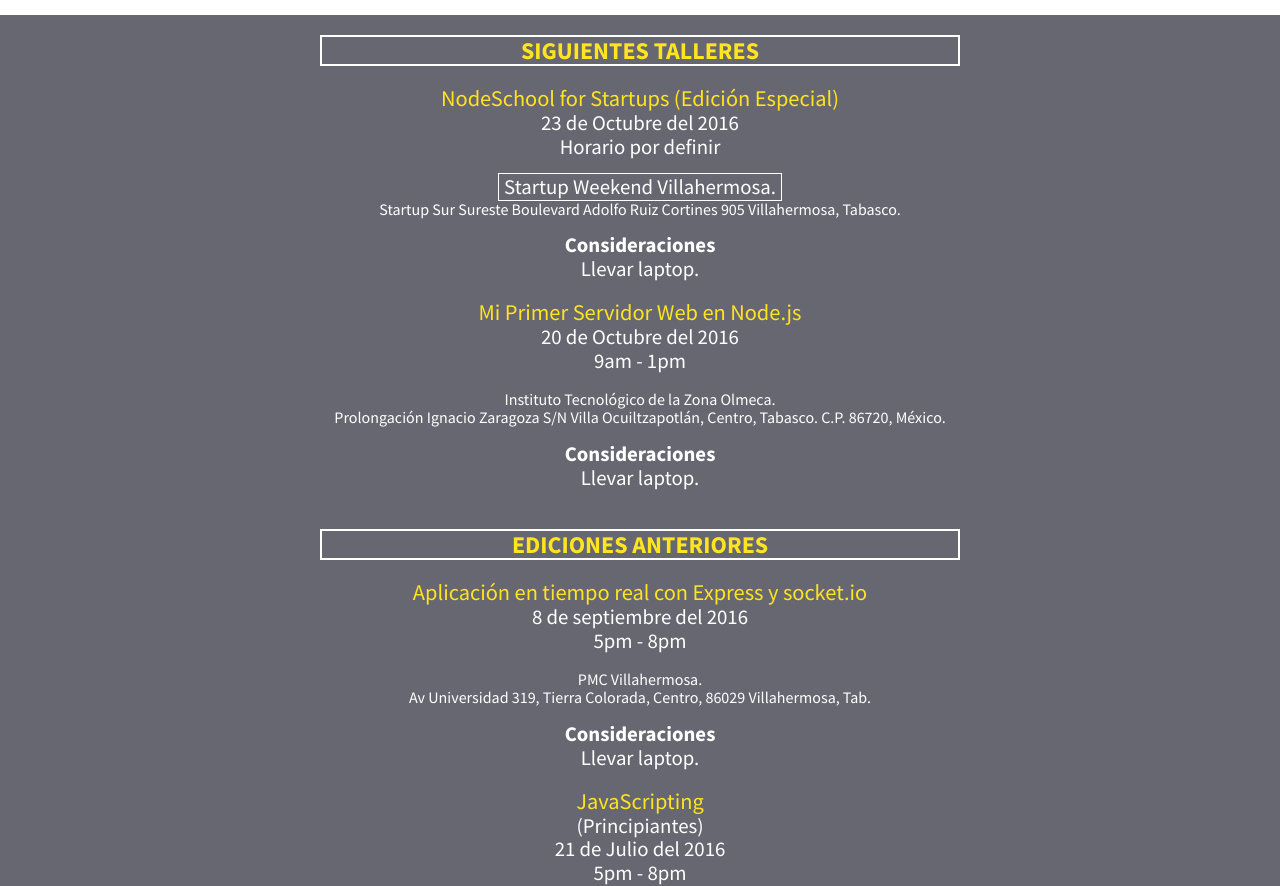
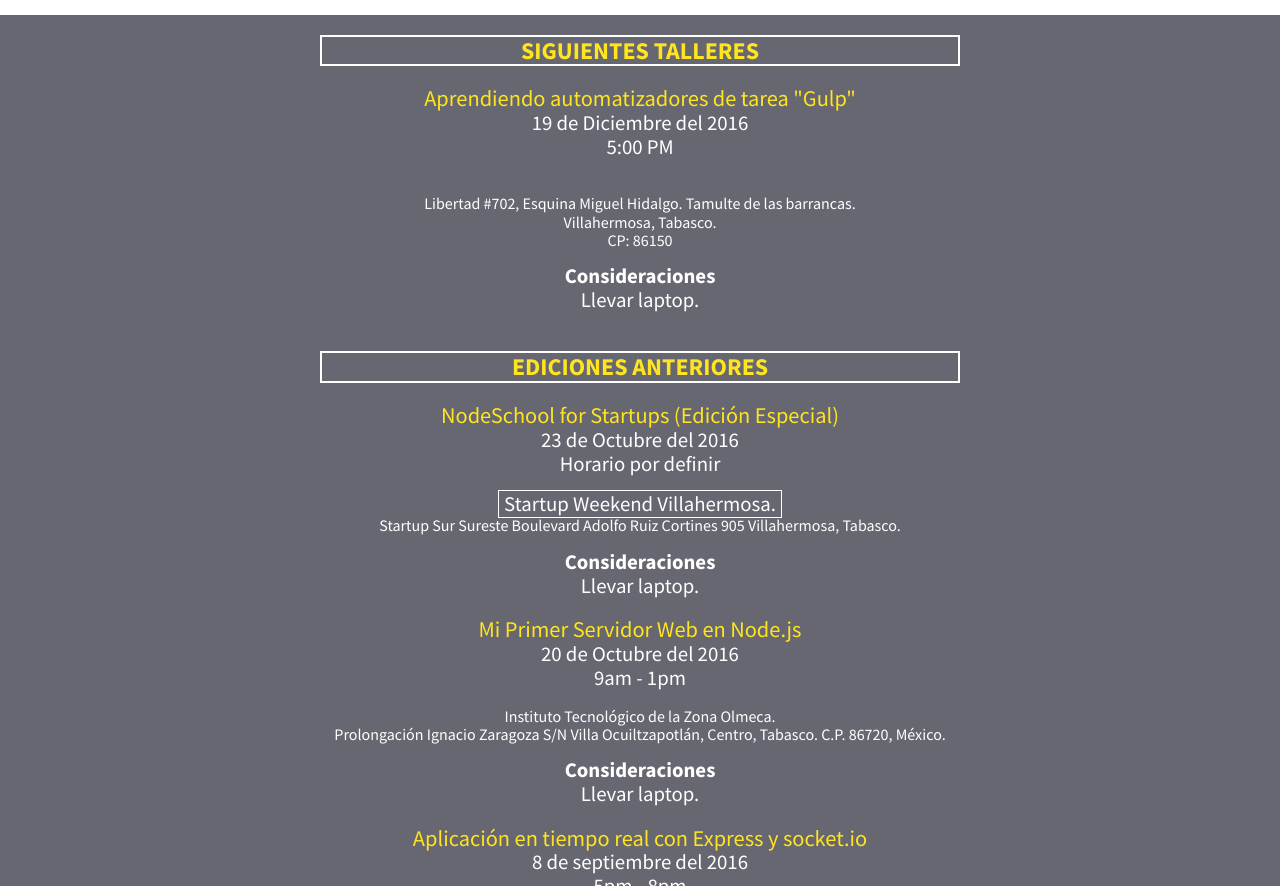
Before and after one commit to nodeschool/tabasco, a website: page index.html in a window 1280 px wide. Shown: the part 955-1841 px from the top of the page. Drawn offline with nearby package versions, Linux system fonts and the light colour scheme.

Commit message:
Se agrego el capitulo de Diciembre del 2016

```diff
--- a/cat.js
+++ b/cat.js
@@ -1,4 +1,4 @@
-var cat = require('catlistener');
+const cat = require('catlistener');
 
 cat.stylus({
   options: ['compila','escucha','observa'],
--- a/index.html
+++ b/index.html
@@ -60,6 +60,29 @@
       <header class="titulo-talleres">
         <h2>Siguientes talleres</h2>
       </header>
+     <article class="evento-agendado">
+       <ul>
+         <li class="n-taller">Aprendiendo automatizadores de tarea "Gulp"</li>
+         <li>19 de Diciembre del 2016</li>
+         <li>5:00 PM</li>
+       </ul>
+       <p>
+         <br>
+         Libertad #702, Esquina Miguel Hidalgo.
+         Tamulte de las barrancas.<br>
+         Villahermosa, Tabasco.<br>
+         CP: 86150
+       </p>
+       <ul>
+         <li><b>Consideraciones</b></li>
+         <li>Llevar laptop.</li>
+       </ul>
+       <br>
+     </article>
+
+      <header class="titulo-talleres">
+        <h2>Ediciones Anteriores</h2>
+      </header>
       <article class="evento-agendado">
         <ul>
           <li class="n-taller">NodeSchool for Startups (Edición Especial)</li>
@@ -97,9 +120,6 @@
         </ul>
         <br>
       </article>
-      <header class="titulo-talleres">
-        <h2>Ediciones Anteriores</h2>
-      </header>
       <article class="evento-agendado">
         <ul>
           <li class="n-taller">Aplicación en tiempo real con Express y socket.io</li>
```
Also changed, not shown: 1 other file.
